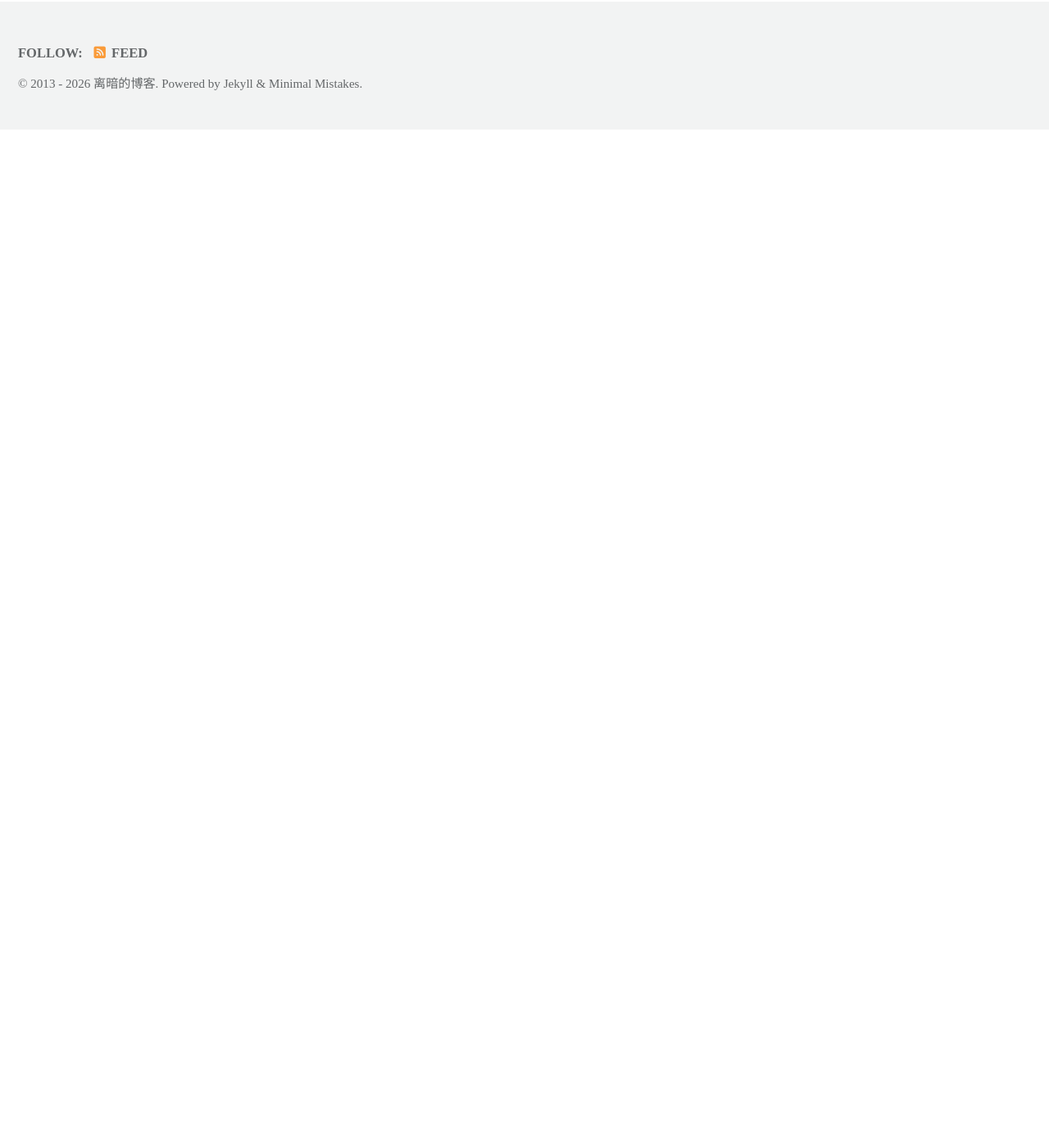
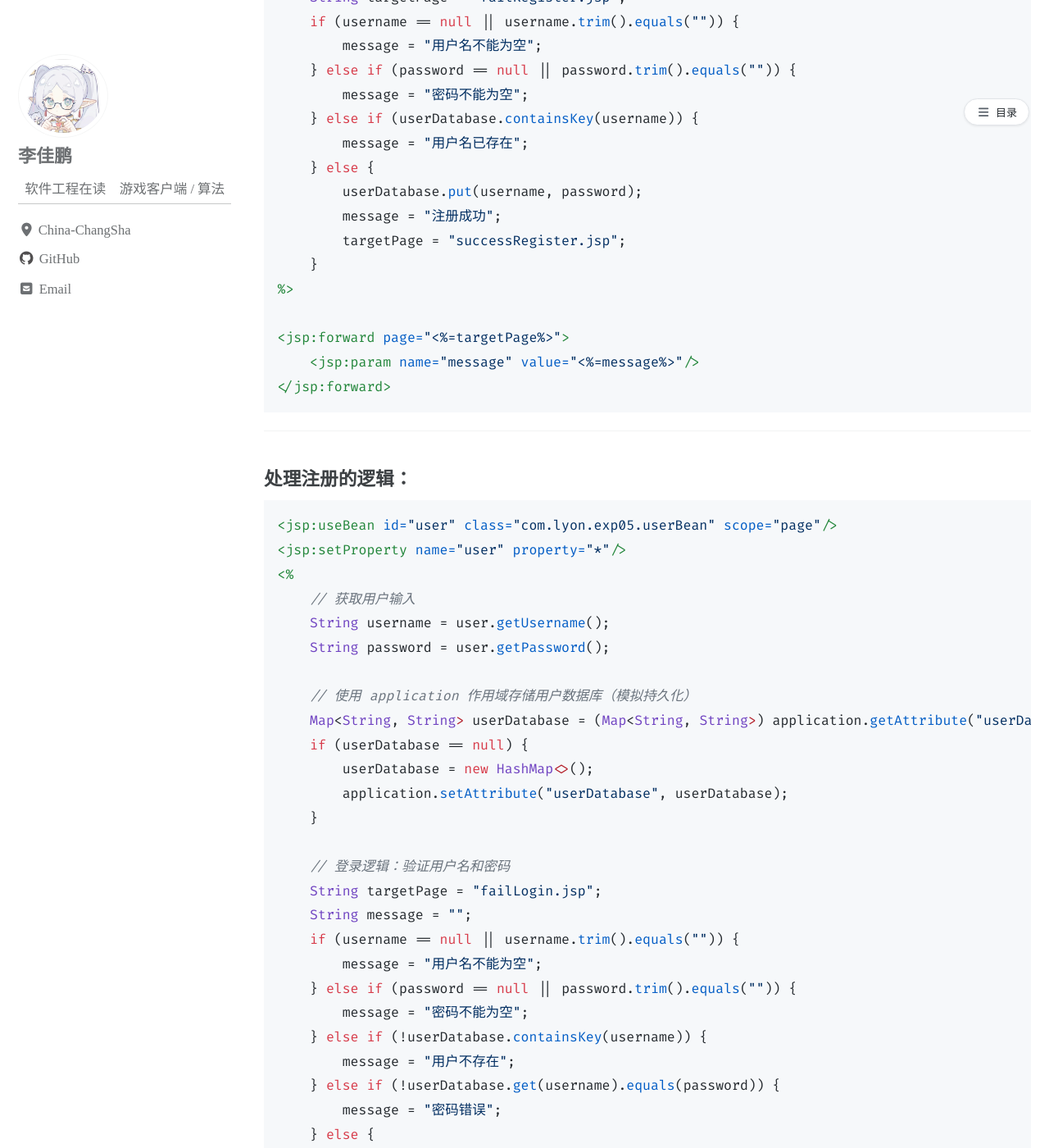
Before and after one commit to LJP3315/LJP3315.github.io, a Jekyll site: the page built from _posts/2026-05-08-JavaBean技术的使用.md, in a window 1280 px wide and 1400 px high, scrolled down 2672 px. Shown: the whole window at 82% size. Built offline with Jekyll 4.4.1, drawn with Linux system fonts in a browser that asks for light colours; cached includes are drawn as plain includes; before the commit the page ends 2830 px from its top, so only the background shows below that; some of the changed text lies outside the part shown.

Commit message:
总结javaBean的博客更新

````diff
--- a/_posts/2026-05-08-JavaBean技术的使用.md
+++ b/_posts/2026-05-08-JavaBean技术的使用.md
@@ -62,3 +62,105 @@
 ```
 
 ---
+
+#### 作用域相关：
+
+|   作用域    |   使用场景   |     生命周期     |              实例               |
+| :---------: | :----------: | :--------------: | :-----------------------------: |
+|    page     | userBean实例 |     当前页面     |   <jsp:useBean scope="page">    |
+| application |  用户数据库  | 整个应用运行期间 | application.getAttribute("XXX") |
+|   session   | 当前登录用户 |     用户会话     |   session.setAttribute("XX")    |
+|   request   | 错误信息传递 |     单词请求     |   reqeust.getParameter("XX")    |
+
+---
+
+##### 处理注册的逻辑：
+
+```jsp
+<jsp:useBean id="user" class="com.lyon.exp05.userBean" scope="page"/>
+<jsp:setProperty name="user" property="*"/>
+<%
+    // 获取用户输入
+    String username = user.getUsername();
+    String password = user.getPassword();
+
+    // 使用 application 作用域存储用户数据库（模拟持久化）
+    Map<String, String> userDatabase = (Map<String, String>) application.getAttribute("userDatabase");
+    if (userDatabase == null) {
+        userDatabase = new HashMap<>();
+        application.setAttribute("userDatabase", userDatabase);
+    }
+
+    // 注册逻辑：验证并保存用户信息
+
+    String message = "";
+    String targetPage = "failRegister.jsp";
+    if (username == null || username.trim().equals("")) {
+        message = "用户名不能为空";
+    } else if (password == null || password.trim().equals("")) {
+        message = "密码不能为空";
+    } else if (userDatabase.containsKey(username)) {
+        message = "用户名已存在";
+    } else {
+        userDatabase.put(username, password);
+        message = "注册成功";
+        targetPage = "successRegister.jsp";
+    }
+%>
+
+<jsp:forward page="<%=targetPage%>">
+    <jsp:param name="message" value="<%=message%>"/>
+</jsp:forward>
+```
+
+---
+
+##### 处理注册的逻辑：
+
+```jsp
+<jsp:useBean id="user" class="com.lyon.exp05.userBean" scope="page"/>
+<jsp:setProperty name="user" property="*"/>
+<%
+    // 获取用户输入
+    String username = user.getUsername();
+    String password = user.getPassword();
+
+    // 使用 application 作用域存储用户数据库（模拟持久化）
+    Map<String, String> userDatabase = (Map<String, String>) application.getAttribute("userDatabase");
+    if (userDatabase == null) {
+        userDatabase = new HashMap<>();
+        application.setAttribute("userDatabase", userDatabase);
+    }
+
+    // 登录逻辑：验证用户名和密码
+    String targetPage = "failLogin.jsp";
+    String message = "";
+    if (username == null || username.trim().equals("")) {
+        message = "用户名不能为空";
+    } else if (password == null || password.trim().equals("")) {
+        message = "密码不能为空";
+    } else if (!userDatabase.containsKey(username)) {
+        message = "用户不存在";
+    } else if (!userDatabase.get(username).equals(password)) {
+        message = "密码错误";
+    } else {
+        message = "登录成功";
+        targetPage = "successLogin.jsp";
+        session.setAttribute("currentUser", username);
+    }
+%>
+
+<jsp:forward page="<%=targetPage%>">
+    <jsp:param name="message" value="<%=message%>"/>
+</jsp:forward>
+```
+
+---
+
+#### 总结：
+
+* javaBean 技术可以在一定程度减少代码的书写，增加代码的可复用性
+  * 需要注意的是，用于获取的变量名必须与 userBean 类中的变量名完全一致，否则会报空
+* 通过使用 HashMap 在 application 作用域存储用户数据，模拟数据库
+* javaBean 减少的代码比较有限，主要是获取 user 比较方便，通过类来进行管理
+  * setProperty 标签进行自动匹配字段
````
